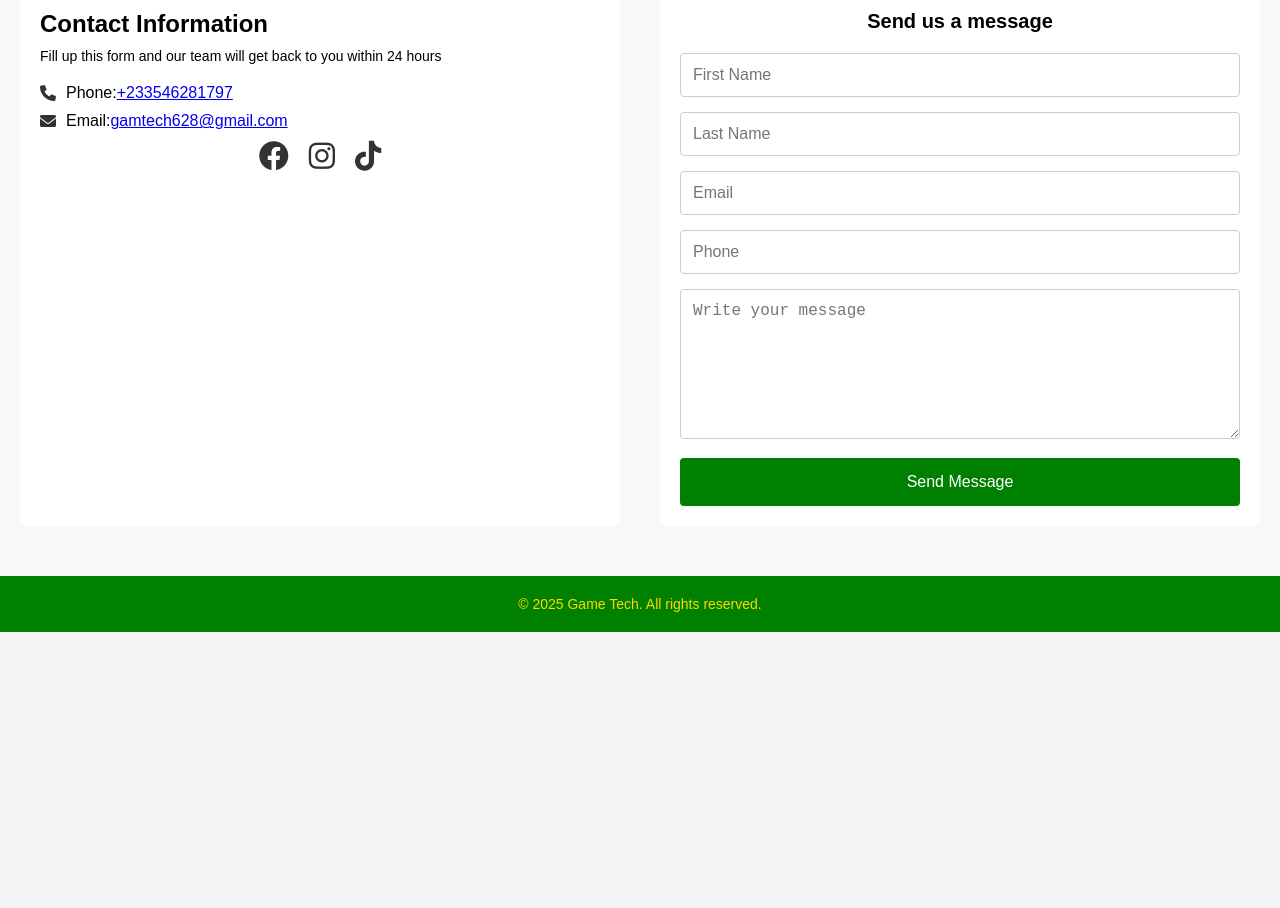
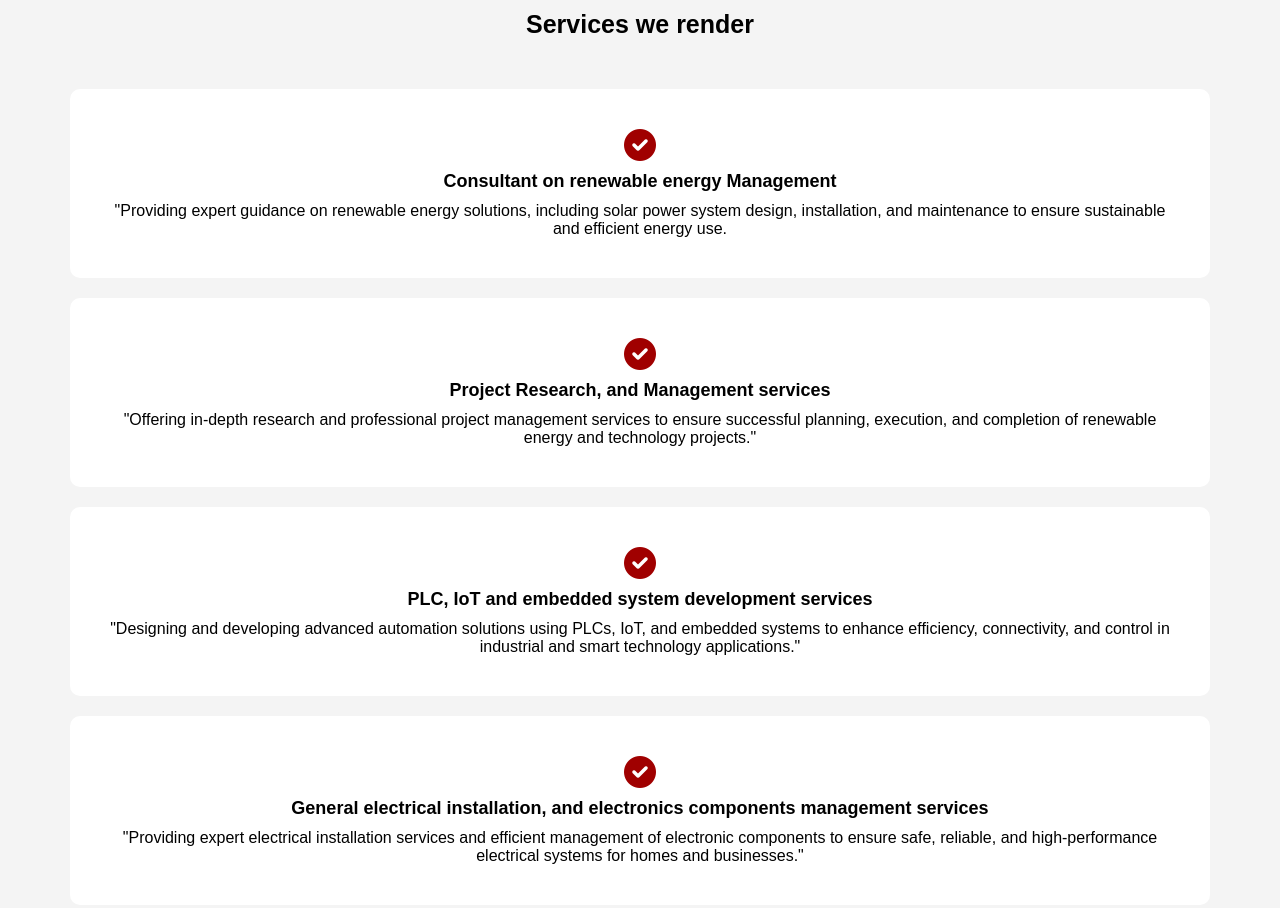
Before and after one commit to Z-Rafida/solar-powered-potable-air-conditioner, a plain HTML site: page index.html in a window 1280 px wide. Shown: the part 1740-2648 px from the top of the page. Before the commit the page ends 2372 px from the top, so only its background shows below. Drawn offline with nearby package versions, Linux system fonts and the light colour scheme.

Commit message:
service section

```diff
--- a/css/style.css
+++ b/css/style.css
@@ -276,6 +276,48 @@ h2 {
     right: 10px;
 }
 
+
+/*services section*/
+#services {
+    display: grid;
+    gap: 30px;
+    padding: 50px;
+    text-align: center;
+}
+
+h3 {
+    font-size: 25px;
+    margin-top: 20px;
+    opacity: 0;
+    animation: fadeIn 1s forwards 0.5s;
+}
+ .service_grid {
+    background: #fff;
+    border-radius: 10px;
+    gap: 20px;
+    padding: 40px;
+   margin: 20px;
+   transition: transform 0.5s ease;
+}
+
+h5 {
+    font-size: 18px;
+    font-weight: bold;
+    margin-bottom: 10px;
+    color: #000;
+}
+
+/* Check Icon */
+.service_grid .icon::before {
+    font-size: 32px;
+    background-color: #fff;
+    color: #a00000;
+    display: block;
+    margin: 0 auto 10px;
+    font-weight: bold;
+}
+
+
 /* Contact Section */
 #contact_wrapper {
     background-color: #f8f8f8;
@@ -462,6 +504,11 @@ textarea {
         max-width: 90%;
     }
 
+.service_wrap {
+        flex-direction: column;
+        gap: 20px;
+    }
+
     .box_wrapper {
         flex-direction: column;
         gap: 30px;
--- a/index.html
+++ b/index.html
@@ -28,6 +28,9 @@
                 </li>
                 <li class="navbar_item">
                     <a href="#container_products" class="navbar_links">Products</a>
+                </li>
+                <li class="navbar_item">
+                    <a href="#services" class="navbar_links">Services</a>
                 </li>
                 <li class="navbar_item">
                     <a href="#contact_wrapper" class="navbar_links">Contact Us</a>
@@ -86,6 +89,34 @@
             </button>
         </div>
     </div>
+
+<!--services section-->
+    <div id="services">
+        <h3>Services we render</h3>
+        <div class="service_wrap">
+            <div class="service_grid">
+                <i class="icon fa-regular fa-circle-check"></i>
+                <h5>Consultant on renewable energy  Management </h5>
+                <p>"Providing expert guidance on renewable energy solutions, including solar power system design, installation, and maintenance to ensure sustainable and efficient energy use.</p>
+            </div>
+            <div class="service_grid">
+                <i class="icon fa-regular fa-circle-check"></i>
+                <h5>Project Research, and Management services</h5>
+                <p>"Offering in-depth research and professional project management services to ensure successful planning, execution, and completion of renewable energy and technology projects."</p>
+            </div>
+            <div class="service_grid">
+                <i class="icon fa-regular fa-circle-check"></i>
+                <h5>PLC, IoT and embedded system development services</h5>
+                <p>"Designing and developing advanced automation solutions using PLCs, IoT, and embedded systems to enhance efficiency, connectivity, and control in industrial and smart technology applications."</p>
+            </div>
+            <div class="service_grid">
+                <i class="icon fa-regular fa-circle-check"></i>
+                <h5>General electrical installation, and electronics components management services</h5>
+                <p>"Providing expert electrical installation services and efficient management of electronic components to ensure safe, reliable, and high-performance electrical systems for homes and businesses."</p>
+            </div>
+        </div>
+    </div>
+
 
     <!--contact section-->
     <div id="contact_wrapper">
```
